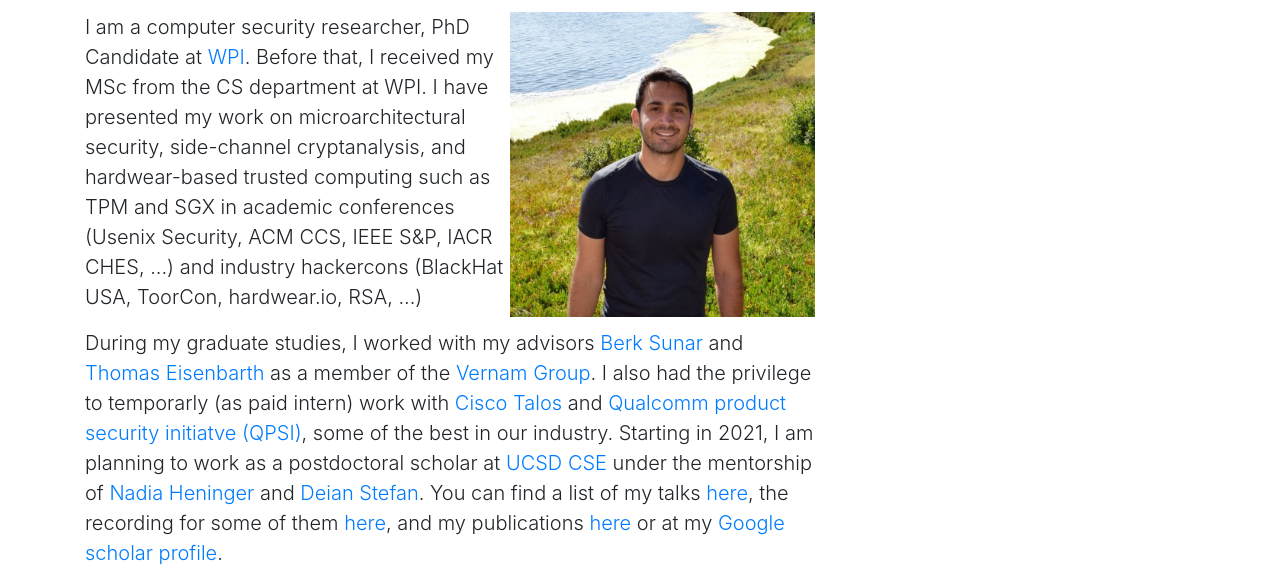
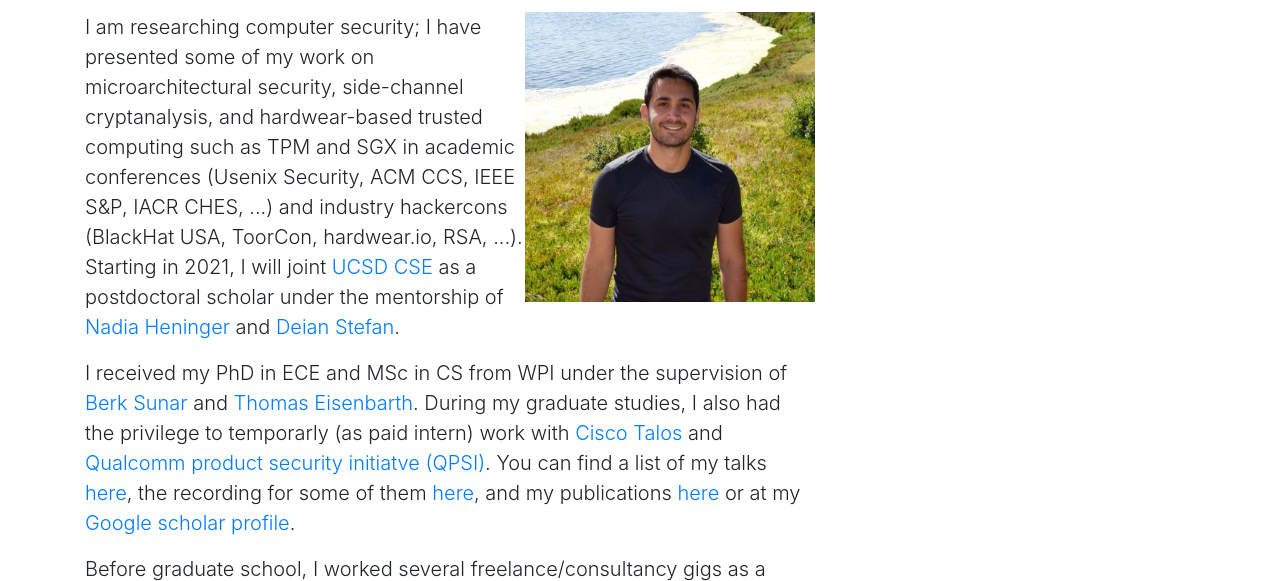
Before and after one commit to flowyroll/flowyroll.github.io, a plain HTML site: page index.html in a window 1280 px wide. Shown: the part 149-730 px from the top of the page. Drawn offline with nearby package versions, Linux system fonts and the light colour scheme; some icons are missing.

Commit message:
update bioo

```diff
--- a/index.html
+++ b/index.html
@@ -81,21 +81,15 @@
         <!-- Preview Image -->
         <!-- <img class="img-fluid rounded" src="http://placehold.it/600x300" alt=""> -->
         <div class="span4">
-          <img class="mx-auto" style="float:right" src="media/profile.jpg" width="305"/>
+          <img class="mx-auto" style="float:right" src="media/profile.jpg" width="290"/>
           <!-- <div class="content-heading"><h3>Experience &nbsp </h3></div> -->
           <!-- <p style="clear:both">Donec id elit non mi porta gravida at eget metus. Etiam porta sem malesuada magna mollis euismod. Donec sed odio dui.</p> -->
           <p class="lead">
-            I am a computer security researcher, PhD Candidate at <a href=https://www.wpi.edu/>WPI</a>.
-            Before that, I received my MSc from the CS department at WPI.
-            I have presented my work on microarchitectural security, side-channel cryptanalysis, and hardwear-based trusted computing
-            such as TPM and SGX in academic conferences (Usenix Security, ACM CCS, IEEE S&P, IACR CHES, ...) and
-            industry hackercons (BlackHat USA, ToorCon, hardwear.io, RSA, ...)
+            I am researching computer security; I have presented some of my work on microarchitectural security, side-channel cryptanalysis, and hardwear-based trusted computing such as TPM and SGX in academic conferences (Usenix Security, ACM CCS, IEEE S&P, IACR CHES, ...) and industry hackercons (BlackHat USA, ToorCon, hardwear.io, RSA, ...). Starting in 2021, I will joint <a href=https://cse.ucsd.edu/>UCSD CSE</a> as a postdoctoral scholar under the mentorship of <a href=https://cseweb.ucsd.edu/~nadiah/>Nadia Heninger</a> and <a href=https://cseweb.ucsd.edu/~dstefan/>Deian Stefan</a>.
           </p>
           <p class="lead">
-            During my graduate studies, I worked with my advisors <a href=https://users.wpi.edu/~sunar//index.html>Berk Sunar</a> and <a href=http://users.wpi.edu/~teisenbarth/>Thomas Eisenbarth</a> as a member of the <a href=http://vernam.wpi.edu/>Vernam Group</a>.
-            I also had the privilege to temporarly (as paid intern) work with <a href=https://talosintelligence.com/>Cisco Talos</a> and <a href=https://www.qualcomm.com/company/product-security>Qualcomm product security initiatve (QPSI)</a>, some of the best in our industry.
-            Starting in 2021, I am planning to work as a postdoctoral scholar at <a href=https://cse.ucsd.edu/>UCSD CSE</a> under the mentorship of <a href=https://cseweb.ucsd.edu/~nadiah/>Nadia Heninger</a> and <a href=https://cseweb.ucsd.edu/~dstefan/>Deian Stefan</a>.
-            You can find a list of my talks <a href="/talk.html">here</a>, the recording for some of them <a href="/video.html">here</a>, and my publications <a href=/pub.html>here</a> or at my <a href=https://scholar.google.com/citations?user=OXLo0LMAAAAJ&hl=en>Google scholar profile</a>.
+            I received my PhD in ECE and MSc in CS from WPI under the supervision of <a href=https://users.wpi.edu/~sunar//index.html>Berk Sunar</a> and <a href=http://users.wpi.edu/~teisenbarth/>Thomas Eisenbarth</a>.
+            During my graduate studies, I also had the privilege to temporarly (as paid intern) work with <a href=https://talosintelligence.com/>Cisco Talos</a> and <a href=https://www.qualcomm.com/company/product-security>Qualcomm product security initiatve (QPSI)</a>. You can find a list of my talks <a href="/talk.html">here</a>, the recording for some of them <a href="/video.html">here</a>, and my publications <a href=/pub.html>here</a> or at my <a href=https://scholar.google.com/citations?user=OXLo0LMAAAAJ&hl=en>Google scholar profile</a>.
           </p>
           <p class="lead">
             Before graduate school, I worked several freelance/consultancy gigs as a software engineer, web developer, and computer security professional.
```
